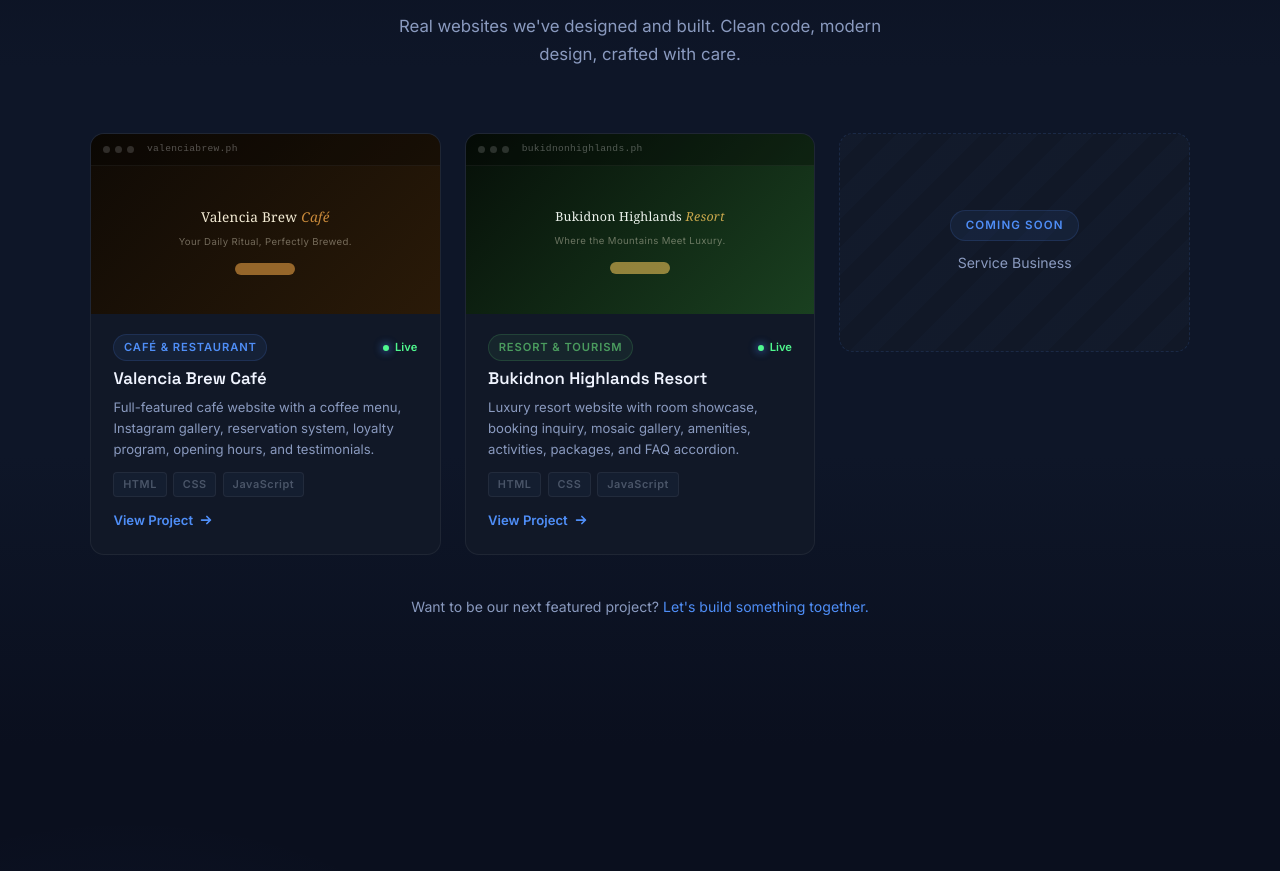
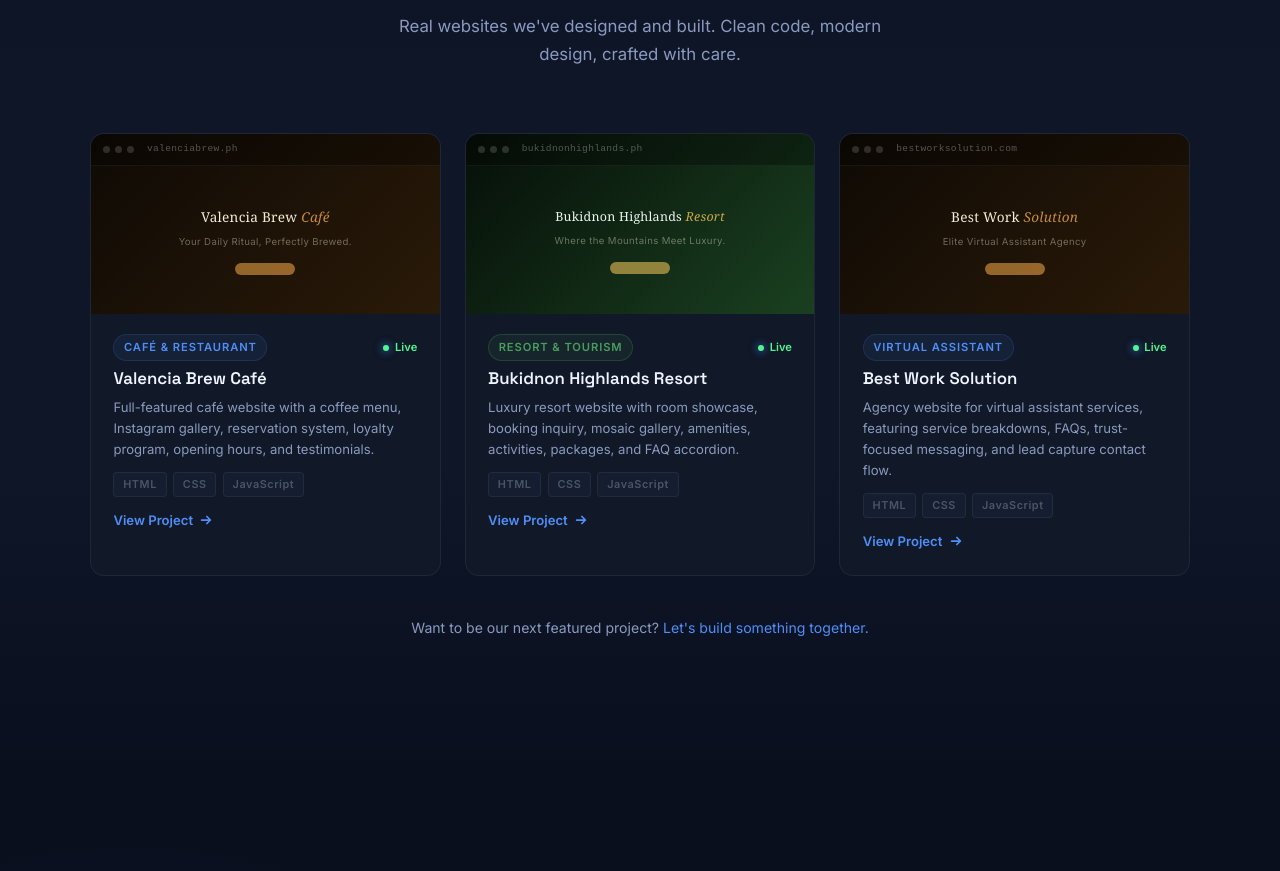
Before and after one commit to nxcta/webnest-studio, a plain HTML site: page index.html in a window 1280 px wide. Shown: the part 3500-4371 px from the top of the page. Drawn offline with Linux system fonts and the light colour scheme.

Commit message:
feat: tune chatbot voice and add Best Work Solution project
Refines the AI site guide behavior for professional quote-only responses with balanced form/email CTA, and replaces the portfolio placeholder with a live Best Work Solution project card.

Made-with: Cursor

```diff
--- a/index.html
+++ b/index.html
@@ -313,11 +313,42 @@
             </a>
           </div>
 
-          <div class="portfolio-card portfolio-card--coming-soon reveal">
-            <div class="portfolio-card__inner">
-              <div class="portfolio-card__label">Coming Soon</div>
-              <p class="portfolio-card__type">Service Business</p>
-            </div>
+          <!-- Best Work Solution — Live Project -->
+          <div class="portfolio-card portfolio-card--live reveal">
+            <a href="portfolio/bestworksolution/index.html" target="_blank" rel="noopener" class="portfolio-card__link" aria-label="View Best Work Solution website">
+              <div class="portfolio-card__preview">
+                <div class="pf-preview pf-preview--cafe">
+                  <div class="pf-preview__bar">
+                    <span class="pf-dot"></span><span class="pf-dot"></span><span class="pf-dot"></span>
+                    <span class="pf-url">bestworksolution.com</span>
+                  </div>
+                  <div class="pf-preview__content">
+                    <div class="pf-hero-mock">
+                      <div class="pf-logo-mock">Best Work <em>Solution</em></div>
+                      <div class="pf-tagline-mock">Elite Virtual Assistant Agency</div>
+                      <div class="pf-btn-mock"></div>
+                    </div>
+                  </div>
+                </div>
+              </div>
+              <div class="portfolio-card__info">
+                <div class="portfolio-card__meta">
+                  <span class="portfolio-card__tag">Virtual Assistant</span>
+                  <span class="portfolio-card__live-badge">
+                    <span class="live-dot"></span> Live
+                  </span>
+                </div>
+                <h3 class="portfolio-card__title">Best Work Solution</h3>
+                <p class="portfolio-card__desc">Agency website for virtual assistant services, featuring service breakdowns, FAQs, trust-focused messaging, and lead capture contact flow.</p>
+                <div class="portfolio-card__stack">
+                  <span>HTML</span><span>CSS</span><span>JavaScript</span>
+                </div>
+                <span class="portfolio-card__cta">
+                  View Project
+                  <svg viewBox="0 0 16 16" fill="none" stroke="currentColor" stroke-width="2" stroke-linecap="round" stroke-linejoin="round" width="14" height="14"><path d="M3 8h10M9 4l4 4-4 4"/></svg>
+                </span>
+              </div>
+            </a>
           </div>
 
         </div>
```
Also changed, not shown: api/chat.js (+12 -1 lines), chatbot/knowledge.json (+28 -3 lines).
